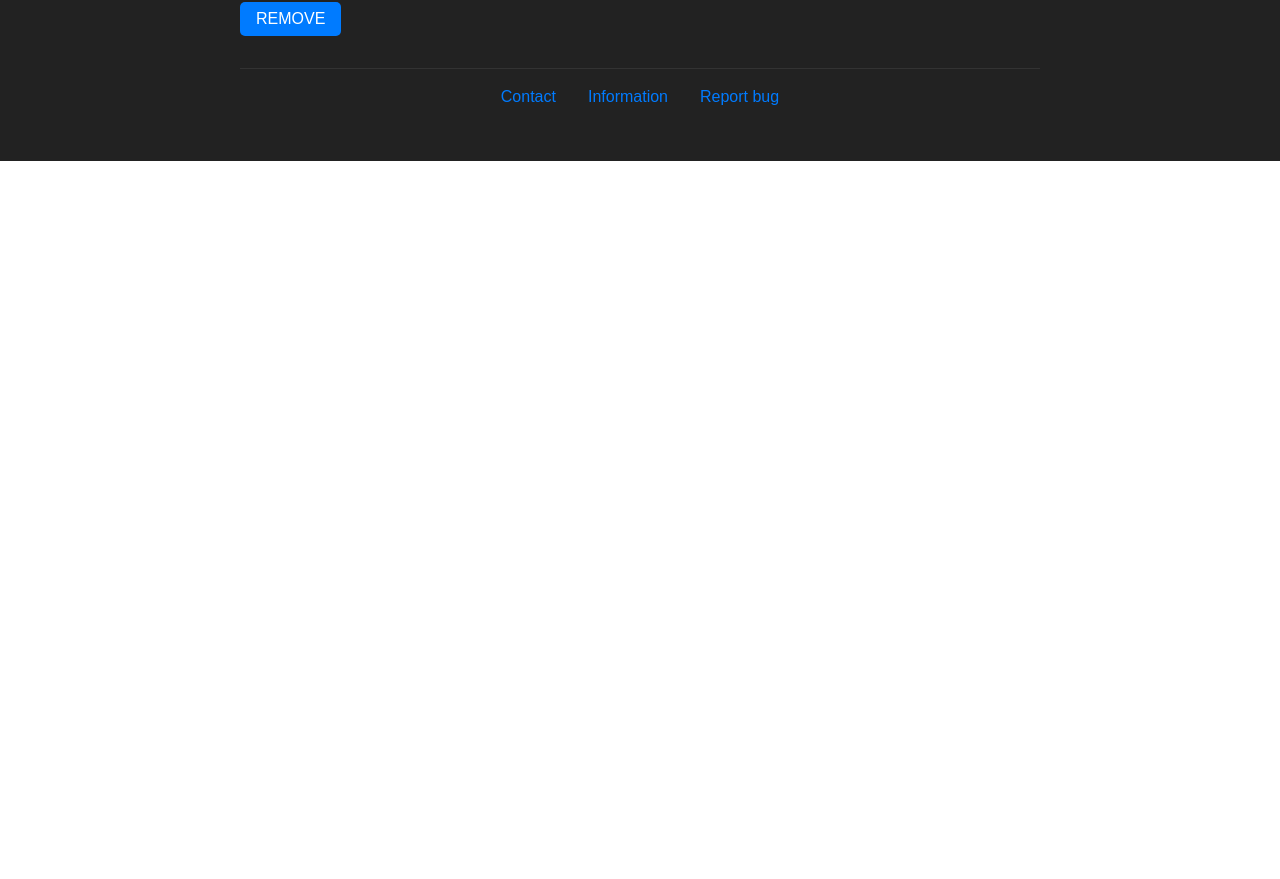
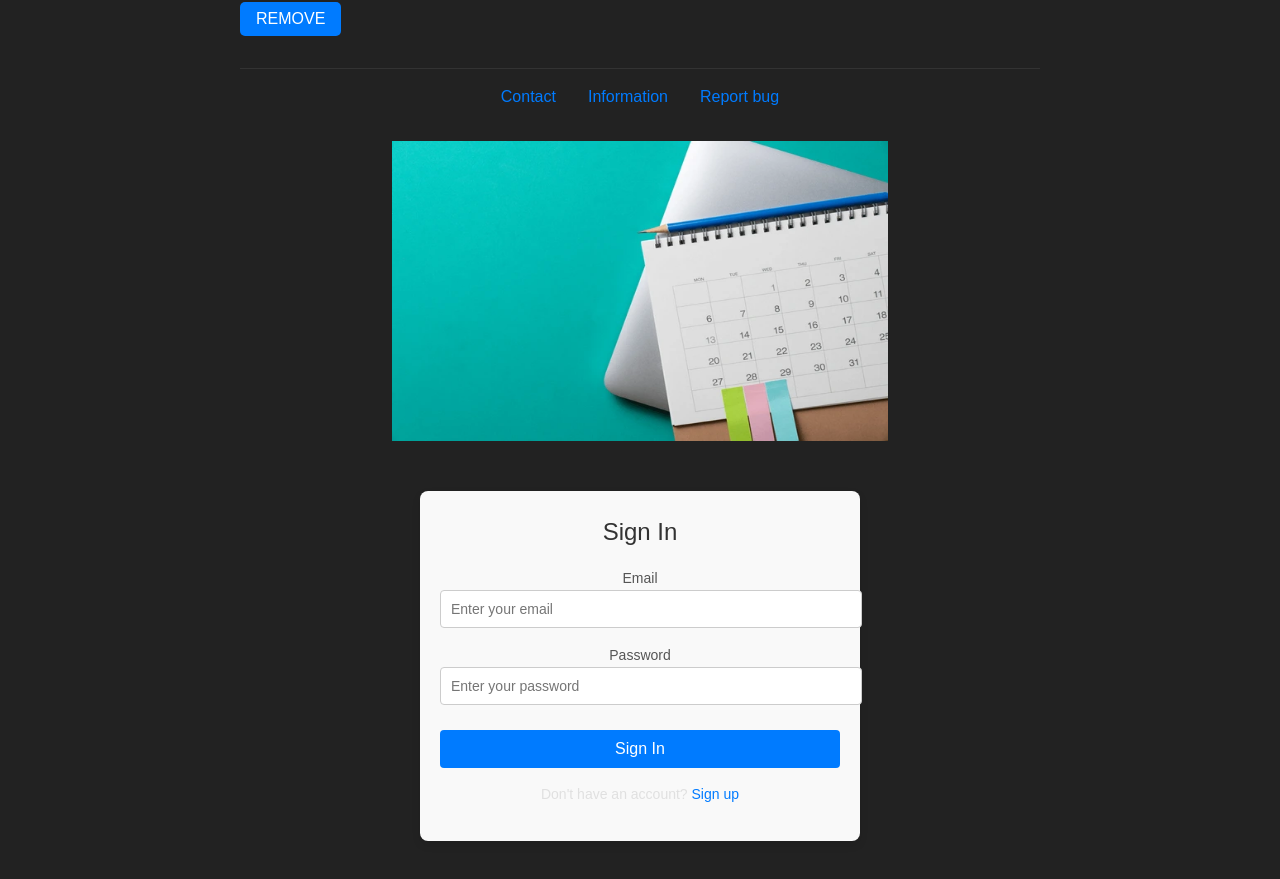
Before and after one commit to bluefire0009/Project-Web-App, a React (Vite) app in the folder FrontEnd/: page / in a window 1280 px wide. Shown: the part 2357-3236 px from the top of the page. Before the commit the page ends 2518 px from the top, so only its background shows below. Built offline with nearby package versions, Linux system fonts and the light colour scheme.

Commit message:
added loginpage pom

```diff
--- a/FrontEnd/src/App.tsx
+++ b/FrontEnd/src/App.tsx
@@ -5,6 +5,7 @@ import SignUpSection from './Components/SignUpSection';
 import UserPageMain from './Components/UserPageMain';
 import SelectedDay from './Components/SelectedDay'
 import './App.css';
+import SignInForm from './Components/loginPage';
 
 const App: React.FC = () => {
   return (
@@ -19,6 +20,7 @@ const App: React.FC = () => {
         eventSchedules={[{title: 'Party', place: 'office', date:'45-8-1997', time: '11:3½', description: 'party time at the office, Lorem ipsum dolor sit amet, consectetur adipiscing elit. Nulla tincidunt turpis sed mi placerat, semper fringilla eros elementum. Morbi id dolor suscipit, elementum quam quis, eleifend augue. Nunc egestas orci non purus tincidunt, non vulputate nunc ultricies. Integer in tempus neque. Nam at lectus ex. Sed finibus magna sed ornare pharetra posuere. '}]}>
       </UserPageMain>
       <SelectedDay />
+      <SignInForm />
     </div>
 
   );
--- /dev/null
+++ b/FrontEnd/src/Components/loginPage.tsx
@@ -0,0 +1,47 @@
+import React from 'react';
+import '../Styling/loginpageCss.css';
+import CalendarBackground from '../assets/CalendarBackgroundColour.webp'
+
+
+
+function SignInForm() {
+    return (
+        <>
+            <img
+                className="sign-in-image" src={CalendarBackground} alt="Calendar Background"
+            >
+            </img>
+            <div className="sign-in-container">
+                <h1 className="sign-in-title">Sign In</h1>
+                <form className="sign-in-form">
+                    <div className="form-group">
+                        <label htmlFor="email" className="form-label">Email</label>
+                        <input
+                            type="email"
+                            id="email"
+                            className="form-input"
+                            placeholder="Enter your email"
+                        />
+                    </div>
+                    <div className="form-group">
+                        <label htmlFor="password" className="form-label">Password</label>
+                        <input
+                            type="password"
+                            id="password"
+                            className="form-input"
+                            placeholder="Enter your password"
+                        />
+                    </div>
+                    <button type="submit" className="sign-in-button">
+                        Sign In
+                    </button>
+                    <p className="sign-in-footer">
+                        Don't have an account? <a href="#signup" className="sign-up-link">Sign up</a>
+                    </p>
+                </form>
+            </div>
+        </>
+    );
+}
+
+export default SignInForm;
--- /dev/null
+++ b/FrontEnd/src/Styling/loginpageCss.css
@@ -0,0 +1,97 @@
+/* General Container Styling */
+.sign-in-container {
+    width: 100%;
+    max-width: 400px;
+    margin: 50px auto;
+    padding: 20px;
+    background-color: #f9f9f9;
+    border-radius: 8px;
+    box-shadow: 0 4px 8px rgba(0, 0, 0, 0.1);
+    font-family: Arial, sans-serif;
+    text-align: center;
+}
+
+/* Title Styling */
+.sign-in-title {
+    margin-bottom: 20px;
+    font-size: 24px;
+    color: #333;
+}
+
+/* Form Styling */
+.sign-in-form {
+    display: flex;
+    flex-direction: column;
+}
+
+.form-group {
+    margin-bottom: 15px;
+}
+
+.form-label {
+    text-align: left;
+    margin-bottom: 5px;
+    font-size: 14px;
+    color: #555;
+}
+
+.form-input {
+    width: 100%;
+    padding: 10px;
+    font-size: 14px;
+    border: 1px solid #ccc;
+    border-radius: 4px;
+}
+
+.sign-in-button {
+    width: 100%;
+    padding: 10px;
+    font-size: 16px;
+    color: #fff;
+    background-color: #007bff;
+    border: none;
+    border-radius: 4px;
+    cursor: pointer;
+    margin-top: 10px;
+}
+
+.sign-in-button:hover {
+    background-color: #0056b3;
+}
+
+/* Footer */
+.sign-in-footer {
+    margin-top: 15px;
+    font-size: 14px;
+}
+
+.sign-up-link {
+    color: #007bff;
+    text-decoration: none;
+}
+
+.sign-up-link:hover {
+    text-decoration: underline;
+}
+
+/* Image on the left */
+.sign-in-image {
+    width: 40%;
+    /* The width of the image container */
+    height: 300px;
+    /* Set a fixed height for the container */
+    background-size: contain;
+    /* Ensure the entire image is visible */
+    background-position: center;
+    /* Center the image horizontally and vertically */
+    background-repeat: no-repeat;
+    /* Prevent tiling of the image */
+    margin: 0 auto;
+    /* Center the container itself horizontally */
+    display: flex;
+    /* Flexbox helps with alignment */
+    align-items: center;
+    /* Centers content vertically */
+    justify-content: center;
+    /* Centers content horizontally */
+}
```
Also changed, not shown: FrontEnd/src/assets/CalendarBackgroundColour.webp (added).
